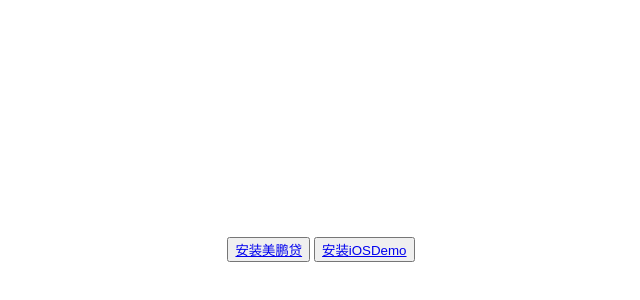
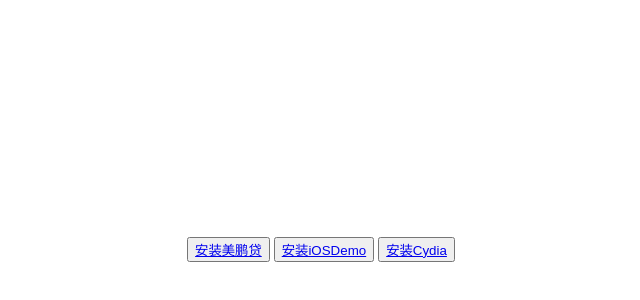
Before and after one commit to tuyuwang/Install, a plain HTML site: page index.html in a window 1280 px wide. Shown: the part 332-632 px from the top of the page, without its empty margins (319-959 px from the left). Drawn offline with Linux system fonts and the light colour scheme.

Commit message:
添加Cydia

```diff
--- a/index.html
+++ b/index.html
@@ -10,6 +10,10 @@
 	<a href="itms-services://?action=download-manifest&url=https://raw.githubusercontent.com/TuYuWang/Install/gh-pages/iOSDemo/manifest.plist">安装iOSDemo</a>
 </button>
 
+<button type="button">
+	<a href="itms-services://?action=download-manifest&url=https://raw.githubusercontent.com/TuYuWang/Install/gh-pages/Cydia/manifest.plist">安装Cydia</a>
+</button>
+
 </div>
 </body>
 </html>
```
Also changed, not shown: 2 other files.
